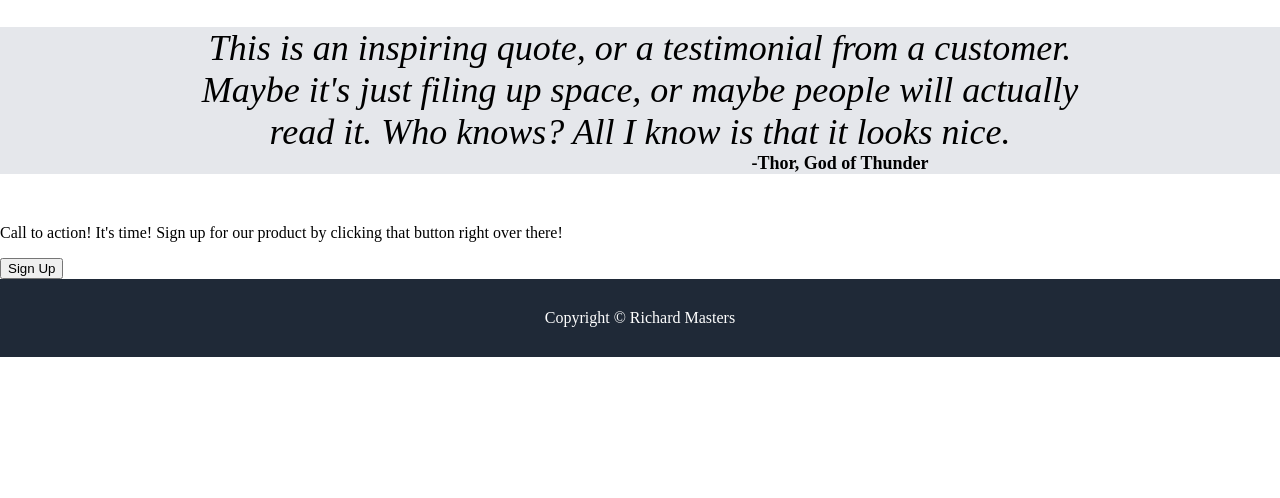
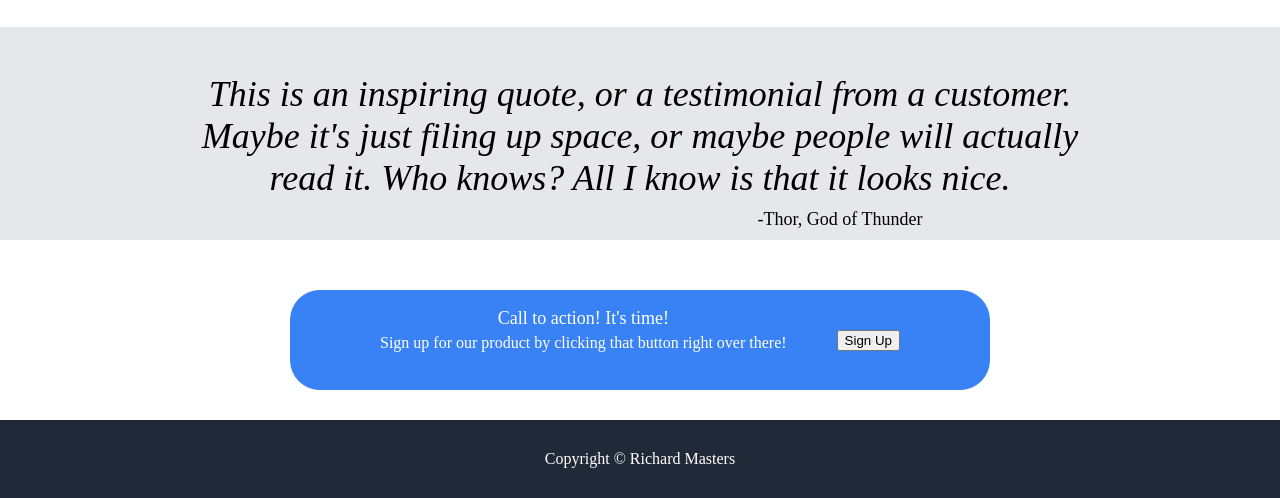
Before and after one commit to richardmasters/landing-page, a plain HTML site: page index.html in a window 1280 px wide. Shown: the part 817-1315 px from the top of the page. Before the commit the page ends 1174 px from the top, so only its background shows below. Drawn offline with Linux system fonts and the light colour scheme.

Commit message:
Finished for now, may come back

```diff
--- a/index.html
+++ b/index.html
@@ -58,10 +58,19 @@
         </p>
         <p id="p3">-Thor, God of Thunder</p>
     </div>
-    <p>Call to action! It's time!
-        Sign up for our product by clicking that button right over there!</p>
+    <div class="white-section">
+        <div class="blue-section">
+            <div class="sign-up-text">
+                <p id="action">Call to action! It's time!</p>
+                <p id="product">Sign up for our product by clicking that button right over there!</p>
+            </div>
 
-    <form><button>Sign Up</button></form>
+            <div class="button">
+                <form><button class="signup">Sign Up</button></form>
+            </div>
+        </div>
+    </div>
+
     <footer>Copyright © Richard Masters</footer>
 
 
--- a/style.css
+++ b/style.css
@@ -108,6 +108,8 @@ h3 {
 .quote {
     background-color: #E5E7EB;
     text-align: center;
+    padding-top: 10px;
+
     margin-top: 50px;
     margin-bottom: 50px;
 }
@@ -122,10 +124,49 @@ h3 {
 }
 
 #p3 {
-    margin-top: 0;
+    margin-top: 0px;
     margin-left: 400px;
     font-size: 18px;
-    font-weight: bold
+    padding-top: 10px;
+    padding-bottom: 10px;
+}
+#b1, .blue-section {
+    background-color: #3882F6;
+}
+
+.white-section {
+    background-color: white;
+    display: flex;
+    justify-content: center;
+    align-items: center;
+    flex-wrap: wrap;
+}
+.blue-section {
+    margin-bottom:30px;
+    border-radius: 30px;
+    width: 700px;
+    height:100px;
+    text-align: center;
+    display: flex;
+    justify-content: center;
+    gap:50px;
+}
+.button {
+    display: flex;
+    justify-content: center;
+    align-items:center;
+}
+
+#action {
+    color:white;
+    font-size:large;
+    margin-bottom: 5px;
+}
+
+#product {
+    margin-top: 5px;
+    color: white;
+
 }
 
 footer {
```
